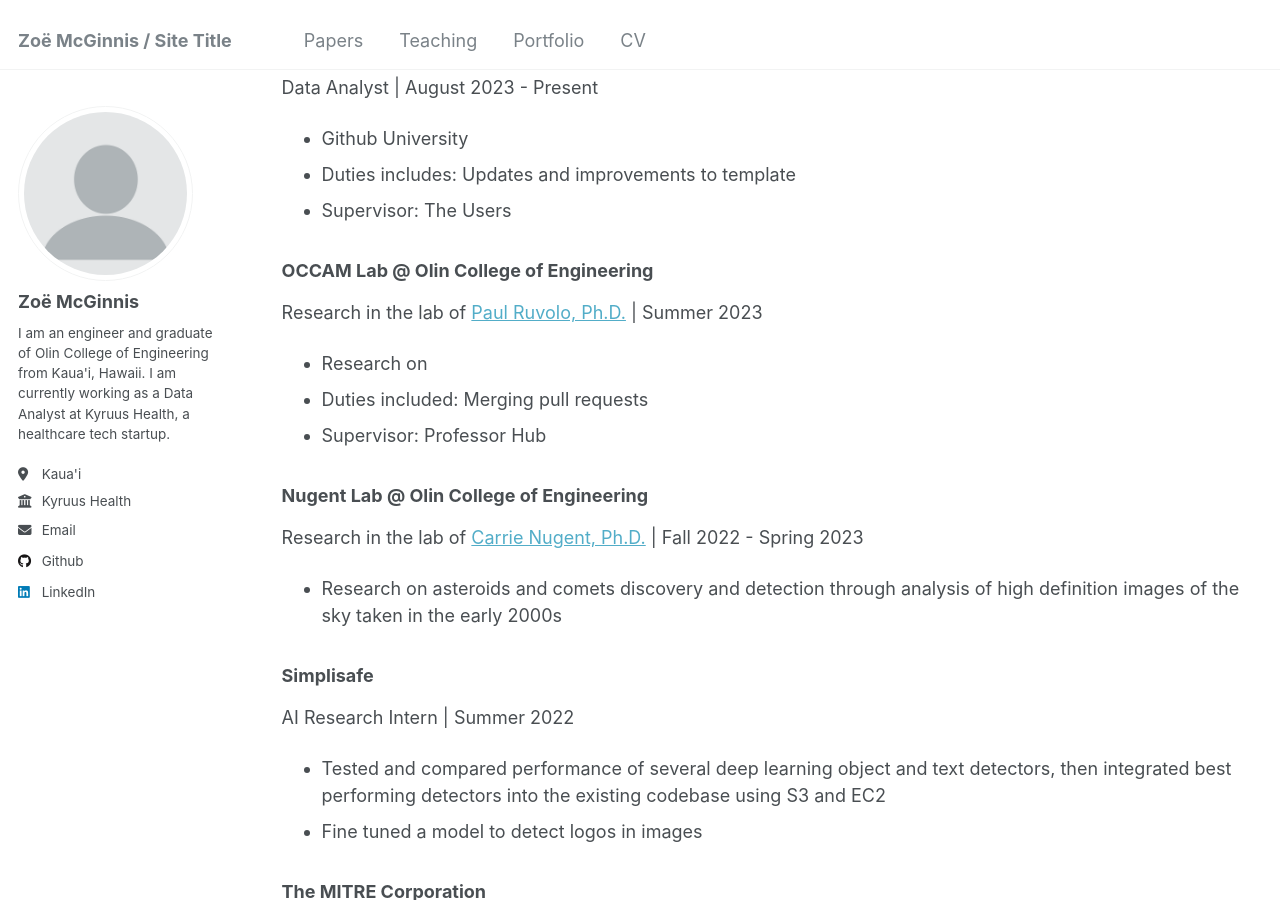
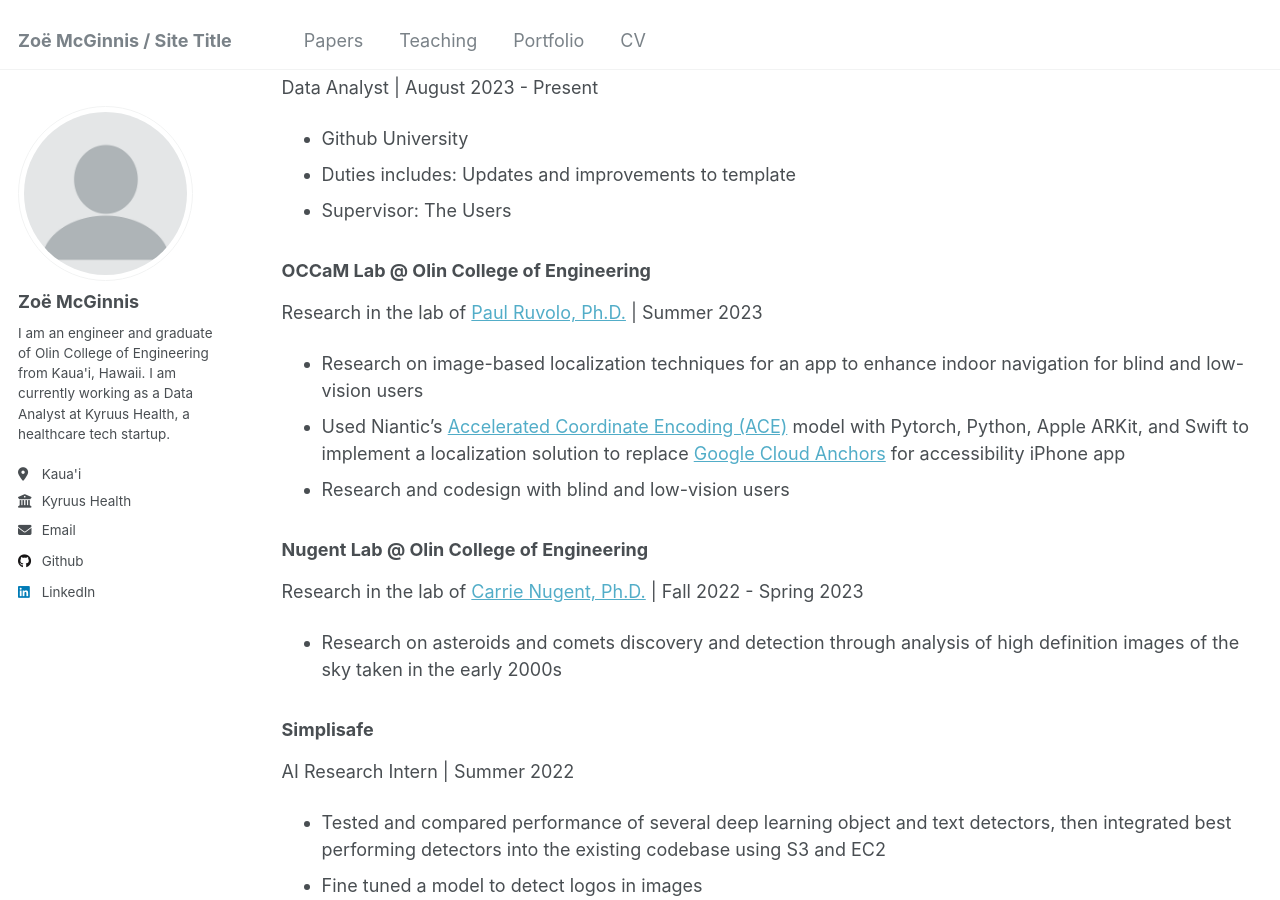
Before and after one commit to Mickmcginnis/zmcginnis, a Jekyll site: the page built from _pages/cv.md, in a window 1280 px wide and 900 px high, scrolled down 424 px. Built offline with Jekyll 4.4.1, drawn with Linux system fonts in a browser that asks for light colours.

```diff
--- a/_pages/cv.md
+++ b/_pages/cv.md
@@ -24,11 +24,11 @@ Data Analyst | August 2023 - Present
   * Duties includes: Updates and improvements to template
   * Supervisor: The Users
 
-### OCCAM Lab @ Olin College of Engineering
+### OCCaM Lab @ Olin College of Engineering
 Research in the lab of [Paul Ruvolo, Ph.D.](http://occam.olin.edu/) | Summer 2023
-  * Research on
-  * Duties included: Merging pull requests
-  * Supervisor: Professor Hub
+  * Research on image-based localization techniques for an app to enhance indoor navigation for blind and low-vision users
+  * Used Niantic's [Accelerated Coordinate Encoding (ACE)](https://nianticlabs.github.io/ace/) model with Pytorch, Python, Apple ARKit, and Swift to implement a localization solution to replace [Google Cloud Anchors](https://developers.google.com/ar/develop/cloud-anchors) for accessibility iPhone app
+  * Research and codesign with blind and low-vision users
 
 ### Nugent Lab @ Olin College of Engineering
 Research in the lab of [Carrie Nugent, Ph.D.](https://www.crnugent.com/research) | Fall 2022 - Spring 2023
```
